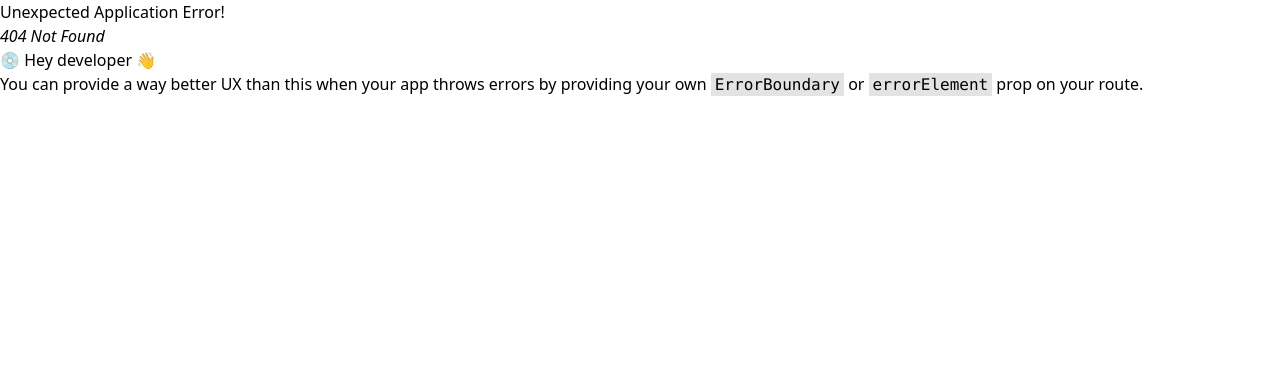
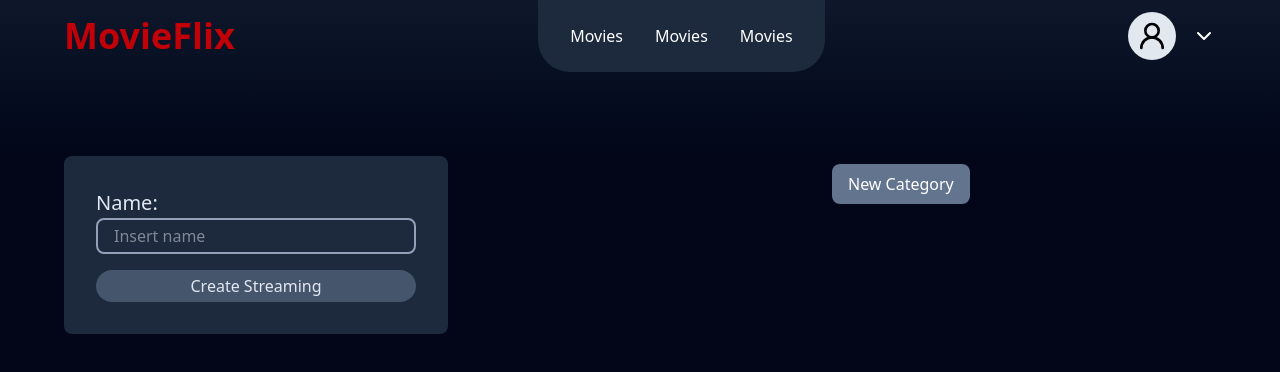
Before and after one commit to R4NP3R/movieFlix, a React (Vite) app in the folder movieflix-front/: page /managecategories in a window 1280 px wide. Before the commit this address had no page. Shown: the top 372 px of the page. Built offline with nearby package versions, Linux system fonts and the light colour scheme.

Commit message:
feat: adiciona criação de categoria

```diff
--- a/movieflix-front/src/api.ts
+++ b/movieflix-front/src/api.ts
@@ -2,6 +2,7 @@ import axios from "axios";
 import type { Category, Movie, Streaming } from "./movieflix";
 import type { registerMovieInfoSchema } from "./zodSchemas/registerMovieSchema";
 import type { registerStreamingInfoSchema } from "./zodSchemas/registerStreamingSchema";
+import type { registerCategoryInfoSchema } from "./zodSchemas/registerCategorySchema";
 
 const BASE_URL = "http://localhost:8080/movieflix";
 
@@ -53,8 +54,20 @@ export const createStreaming = async (newstreaming: registerStreamingInfoSchema)
       return err.response
     }
   }
+}
 
+export const createCategory = async (newCategory: registerCategoryInfoSchema) => {
+  try {
+    const data = await axios.post(`${BASE_URL}/category`, newCategory)
+    return data
+  } catch (err) {
+    if (axios.isAxiosError(err)) {
+      return err.response
+    }
+  }
 }
+
+
 
 
 // DELETE METHODS
--- a/movieflix-front/src/components/header/index.tsx
+++ b/movieflix-front/src/components/header/index.tsx
@@ -70,7 +70,7 @@ export const Header = () => {
                   <Link to="managemovies" onClick={closeUserMenu}>Movies</Link>
                 </li>
                 <li className="font-semibold text-lg text-slate-200">
-                  <a href="">Categories</a>
+                  <a href="managecategories">Categories</a>
                 </li>
                 <li className="font-semibold text-lg text-slate-200">
                   <Link to="managestreamings" onClick={closeUserMenu}>Streamings</Link>
--- /dev/null
+++ b/movieflix-front/src/pages/categoryManagerPage/index.tsx
@@ -0,0 +1,107 @@
+import { zodResolver } from "@hookform/resolvers/zod";
+import { useEffect, useState } from "react";
+import { useForm } from "react-hook-form";
+import { twMerge } from "tailwind-merge";
+import {
+  registerCategorySchema,
+  type registerCategoryInfoSchema,
+} from "../../zodSchemas/registerCategorySchema";
+import { createCategory } from "../../api";
+
+export const CategoryManagerPage = () => {
+  const [newCategory, setNewCategory] = useState<registerCategoryInfoSchema>({
+    name: "New Category",
+  });
+  const [createCategoryError, setCreateCategoryError] = useState<string | null>(null)
+  const [createCategorySucess, setCreateCategorySucess] = useState<string | null>(null)
+  const { register, handleSubmit, reset, formState: {errors} } = useForm<registerCategoryInfoSchema>({
+    resolver: zodResolver(registerCategorySchema),
+  });
+
+  useEffect(() => {
+    if (newCategory.name === "") {
+      setNewCategory({ name: "New Category" });
+    }
+  }, [newCategory]);
+
+  async function handleCreateCategory(data: registerCategoryInfoSchema) {
+    if(data.name == "New Category") {
+      return;
+    }
+    const result = await createCategory(data)
+
+    if (result?.status === 409) {
+      setCreateCategoryError(result.data)
+
+      setTimeout(() => {
+        setCreateCategoryError(null)
+      }, 3000)
+    }
+
+    if (result?.status === 201) {
+      setCreateCategorySucess("Category created!")
+      reset()
+      setNewCategory({name: "New Category"})
+
+      setTimeout(() => {
+        setCreateCategorySucess(null)
+      }, 3000)
+    }
+
+  }
+
+  return (
+    <div className="grid grid-cols-3 mt-19">
+      <form
+        onSubmit={handleSubmit(handleCreateCategory)}
+        id="createCategory"
+        className="flex flex-col gap-4 w-full col-span-1 bg-slate-800 p-8 rounded-lg text-slate-200"
+      >
+        <div className="flex flex-col">
+          <label htmlFor="name" className="text-slate-200 text-[20px]">
+            Name:
+          </label>
+          <input
+            autoFocus
+            {...register("name", {
+              onChange: (e) => setNewCategory({name: e.target.value}),
+            })}
+            id="name"
+            placeholder="Insert name"
+            type="text"
+            className={twMerge(
+              "border-2 px-4 py-1 text-slate-200 border-slate-400 rounded-lg focus:outline-0", errors.name && "border-red-600"
+            )}
+          />
+          {<span className="text-sm text-red-600">{errors.name?.message}</span>}
+        </div>
+        <button
+          type="submit"
+          className="w-full h-8 bg-slate-600 rounded-2xl text-slate-200 cursor-pointer"
+        >
+          Create Streaming
+        </button>
+      </form>
+      <div></div>
+      <div className="flex gap-4 mt-2">
+        <div className="px-4 py-1 rounded-lg bg-slate-500 relative group cursor-default h-10 flex items-center">
+          <p className="text-white ">{newCategory.name}</p>
+          {/* <X
+          onClick={() => removeSelectedCategory(i)}
+          className="absolute right-0 top-1.25 w-4 hidden group-hover:block cursor-pointer"
+        /> */}
+        </div>
+      </div>
+      {createCategoryError && (
+        <span className="absolute bottom-4 right-4 text-white rounded-lg px-4 py-2 bg-red-600 animate-bounce">
+          {createCategoryError}
+        </span>
+      )}
+      {createCategorySucess && (
+        <span className="absolute bottom-4 right-4 text-white rounded-lg px-4 py-2 bg-green-400 animate-bounce">
+          {createCategorySucess}
+        </span>
+      )}
+    </div>
+  );
+};
--- a/movieflix-front/src/pages/streamingManagerPage/index.tsx
+++ b/movieflix-front/src/pages/streamingManagerPage/index.tsx
@@ -42,7 +42,7 @@ export const StreamingManagerPage = () => {
   async function handleCreateStreaming(data: registerStreamingInfoSchema) {
     const result = await createStreaming(data);
 
-    if (result?.status === 400) {
+    if (result?.status === 409) {
       setCreateError(result.data);
 
       setTimeout(() => {
--- a/movieflix-front/src/routes/Routes.tsx
+++ b/movieflix-front/src/routes/Routes.tsx
@@ -4,6 +4,7 @@ import { HomePage } from "../pages/homePage"
 import { MovieManagerPage } from "../pages/movieManagerPage"
 import { NewMovieProvider } from "../context/movieManager"
 import { StreamingManagerPage } from "../pages/streamingManagerPage"
+import { CategoryManagerPage } from "../pages/categoryManagerPage"
 
 export const router = createBrowserRouter([
   {
@@ -19,6 +20,9 @@ export const router = createBrowserRouter([
       {path: "manageStreamings", element: (
         <StreamingManagerPage/>
       )},
+      {path: "managecategories", element: (
+        <CategoryManagerPage/>
+      )},
     ]
   },
 ])
--- /dev/null
+++ b/movieflix-front/src/zodSchemas/registerCategorySchema.ts
@@ -0,0 +1,7 @@
+import z from "zod";
+
+export const registerCategorySchema = z.object({
+  name: z.string().nonempty("Insert Category Name")
+})
+
+export type registerCategoryInfoSchema = z.infer<typeof registerCategorySchema>
```
